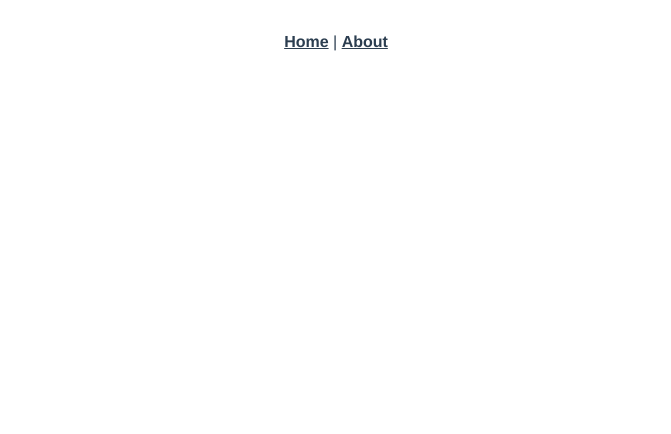
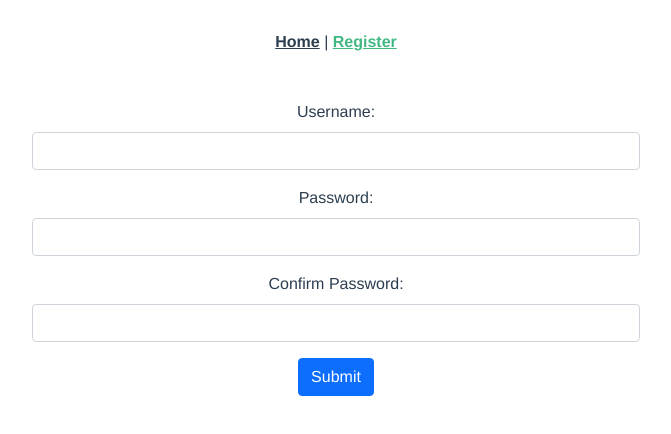
Before and after one commit to jonkolar/workoutapp, a Vue app in the folder workoutapp_vue/: page /sign-up in a window 1280 px wide. Before the commit this address had no page. Shown: the top 434 px of the page, without its empty margins (304-975 px from the left). Built offline with nearby package versions, Linux system fonts and the light colour scheme.

Commit message:
Added Register
Users now able to register.

```diff
--- a/workoutapp_vue/src/App.vue
+++ b/workoutapp_vue/src/App.vue
@@ -1,7 +1,7 @@
 <template>
   <div id="nav">
     <router-link to="/">Home</router-link> |
-    <router-link to="/about">About</router-link>
+    <router-link to="/sign-up">Register</router-link>
   </div>
   <router-view/>
 </template>
--- a/workoutapp_vue/src/main.js
+++ b/workoutapp_vue/src/main.js
@@ -2,5 +2,8 @@ import { createApp } from 'vue'
 import App from './App.vue'
 import router from './router'
 import store from './store'
+import axios from 'axios';
+
+axios.defaults.baseURL = 'http://127.0.0.1:8000/'
 
 createApp(App).use(store).use(router).mount('#app')
--- a/workoutapp_vue/src/router/index.js
+++ b/workoutapp_vue/src/router/index.js
@@ -1,5 +1,6 @@
 import { createRouter, createWebHistory } from 'vue-router'
 import Home from '../views/Home.vue'
+import SignUp from '../views/SignUp.vue'
 
 const routes = [
   {
@@ -8,12 +9,9 @@ const routes = [
     component: Home
   },
   {
-    path: '/about',
-    name: 'About',
-    // route level code-splitting
-    // this generates a separate chunk (about.[hash].js) for this route
-    // which is lazy-loaded when the route is visited.
-    component: () => import(/* webpackChunkName: "about" */ '../views/About.vue')
+    path: '/sign-up',
+    name: 'SignUp',
+    component: SignUp
   }
 ]
 
--- a/workoutapp_vue/src/views/Home.vue
+++ b/workoutapp_vue/src/views/Home.vue
@@ -1,20 +1,6 @@
 <template>
   <div>
-    <form>
-      <div class="mb-3">
-        <label for="username" class="form-label">Username:</label>
-        <input type="text" class="form-control" id="username">
-      </div>
-      <div class="mb-3">
-        <label for="password1" class="form-label">Password:</label>
-        <input type="password" class="form-control" id="password1">
-      </div>
-      <div class="mb-3">
-        <label for="password2" class="form-label">Confirm Password:</label>
-        <input type="password" class="form-control" id="password1">
-      </div>
-      <button type="submit" class="btn btn-primary">Submit</button>
-    </form>
+    HOME
   </div>
 </template>
 
@@ -22,7 +8,11 @@
 export default {
   name: 'Home',
   components: {
+    data () {
+      return {
 
+      }
+    }
   }
 }
 </script>
--- /dev/null
+++ b/workoutapp_vue/src/views/SignUp.vue
@@ -0,0 +1,54 @@
+<template>
+  <div>
+    <form class="w-50 p-3 mx-auto" @submit.prevent="submitRegistration">
+      <div class="mb-3">
+        <label for="username" class="form-label">Username:</label>
+        <input type="text" v-model="username" class="form-control" id="username">
+      </div>
+      <div class="mb-3">
+        <label for="password1" class="form-label">Password:</label>
+        <input type="password" v-model="password1" class="form-control" id="password1">
+      </div>
+      <div class="mb-3">
+        <label for="password2" class="form-label">Confirm Password:</label>
+        <input type="password" v-model="password2" class="form-control" id="password2">
+      </div>
+      <button type="submit" class="btn btn-primary">Submit</button>
+    </form>
+  </div>
+</template>
+
+<script>
+import axios from 'axios'
+
+export default {
+  name: 'SignUp',
+  components: {
+
+  },
+  data () {
+      return {
+        username: "",
+        password1: "",
+        password2: "",
+      }
+  },
+  methods: {
+      submitRegistration() {
+
+        // Form Validation
+        console.log(this.username + this.password1 + this.password2)
+        axios.post(`/api/v1/users/`, {
+          username: this.username,
+          password: this.password1
+        })
+        .then((response) => {
+          console.log(response)
+        })
+        .catch((error) => {
+          console.log(error)
+        })
+      }
+  }
+}
+</script>
```
Also changed, not shown: 1 other file (tests, documents, lock files or other folders).
